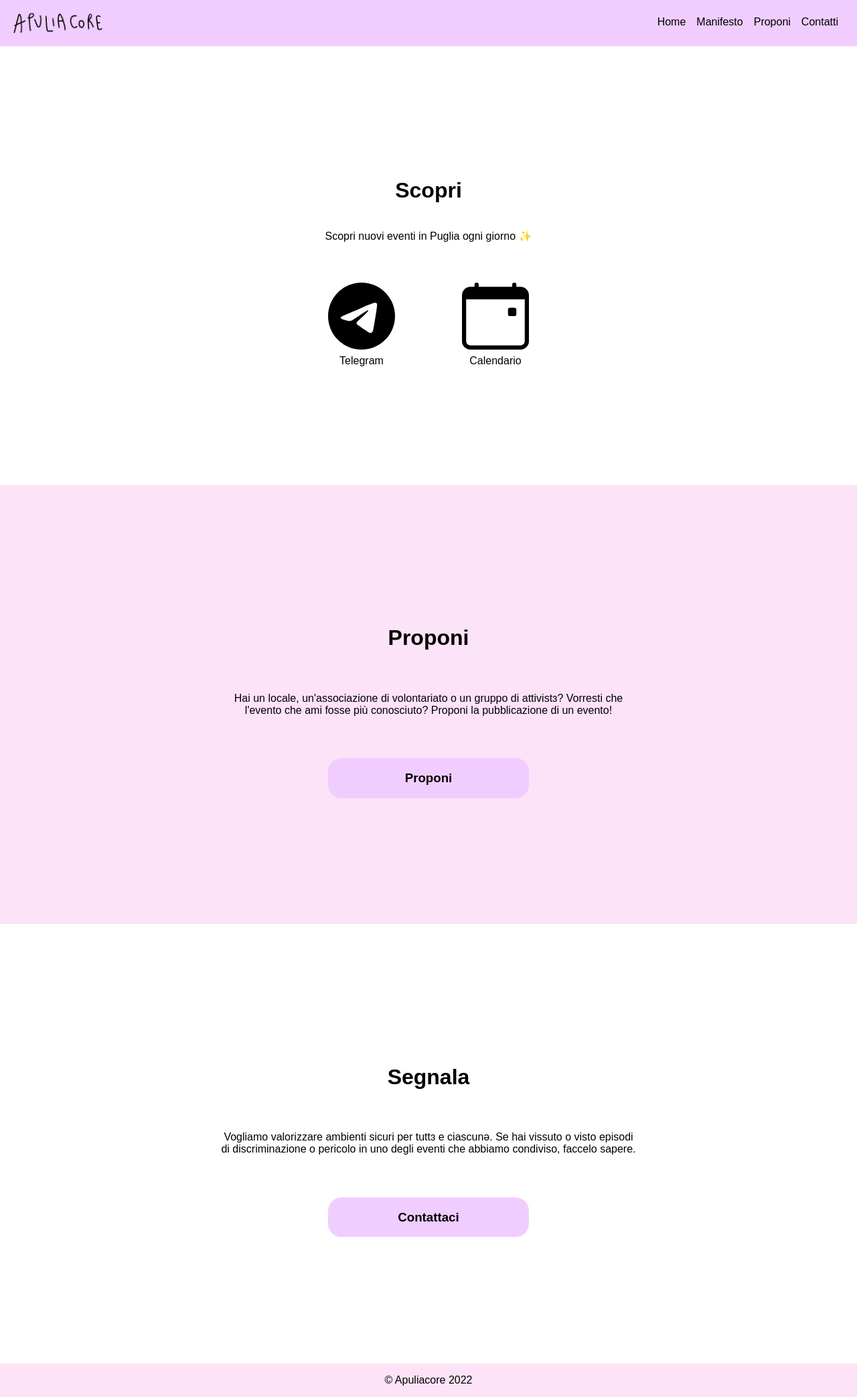
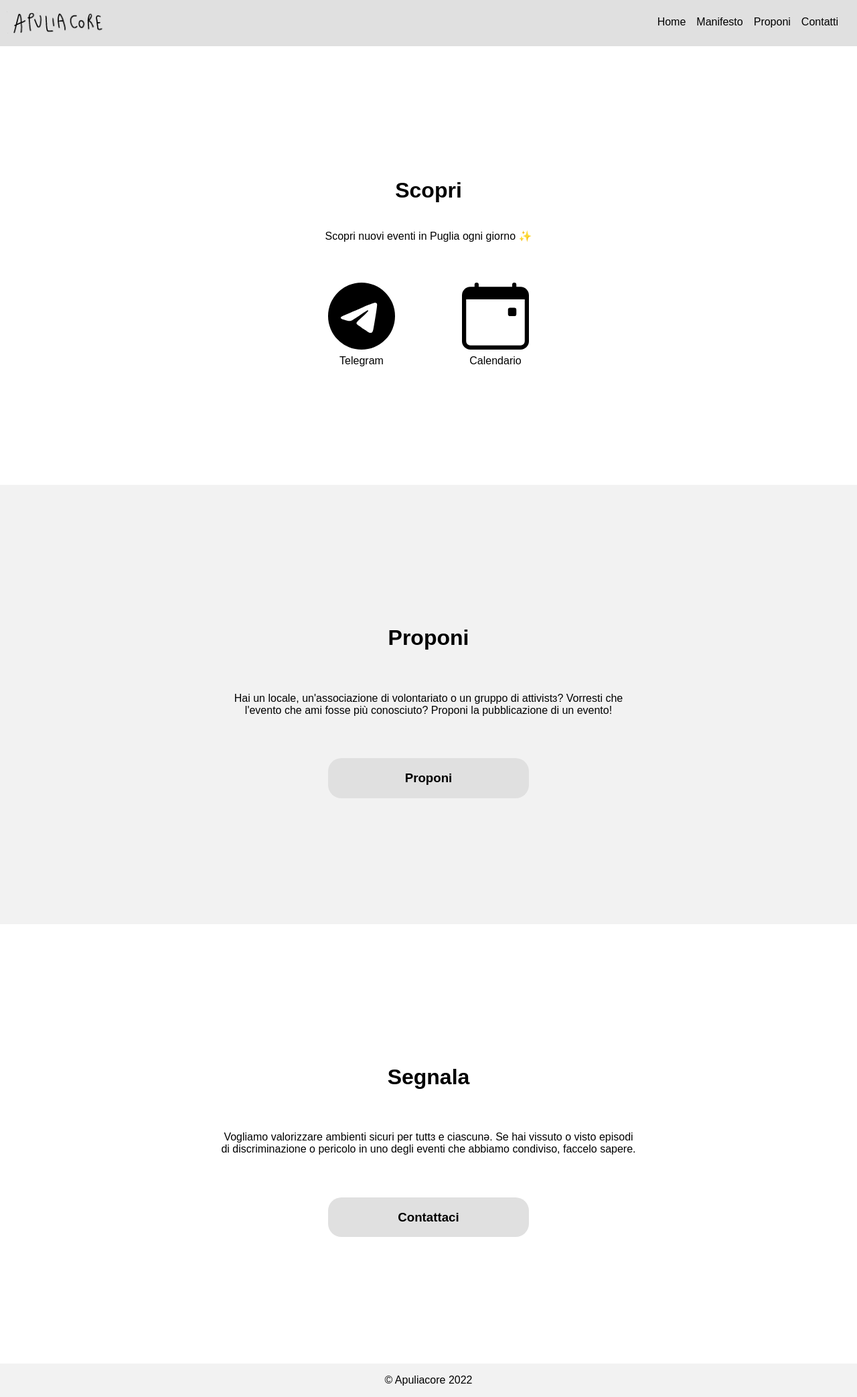
Before and after one commit to apuliacore/apuliacore.github.com, a Jekyll site: the page built from index.html, in a window 1280 px wide. Shown: the whole page at 67% size. Built offline with Jekyll 4.4.1, drawn with Linux system fonts in a browser that asks for light colours.

Commit message:
Revert "Update color"
This reverts commit b0de0ca47ebb48a3fd0ec3c3f7d22af2e8dcdbf9.

```diff
--- a/css/style.scss
+++ b/css/style.scss
@@ -1,11 +1,11 @@
 ---
 ---
 
-$pale-purple-pantone: #fce3f7;
-$black-coral: #576066;
-$gold-crayola: #f9c784;
-$violet-ryb: #7803a3;
-$thistle: #f1cdff;
+$pale-purple-pantone: #fce3f7ff;
+$black-coral: #576066ff;
+$gold-crayola: #f9c784ff;
+$violet-ryb: #7803a3ff;
+$thistle: #f1cdffff;
 
 $light-gray: #f2f2f2;
 $gray: #e0e0e0;
@@ -31,12 +31,12 @@ h1, h2, p, li, a, label, span {
 
 .top-bar {
 	display: flex;
-	background-color: $thistle;
+	background-color: $gray;
 }
 
 .body {
 	max-width: 100%;
-	background-color: $pale-purple-pantone;
+	background-color: $light-gray;
 	margin: auto;
 }
 
@@ -51,7 +51,7 @@ h1, h2, p, li, a, label, span {
 
 .homepage-section {
 	height: 70vh;
-	background-color: $pale-purple-pantone;
+	background-color: $light-gray;
 	display: flex;
 	padding: 1%;
 }
@@ -108,7 +108,7 @@ h1, h2, p, li, a, label, span {
 }
 
 .action-button {
-	background-color: $thistle;
+	background-color: $gray;
 	border-radius: 20px;
 	text-align: center;
 	width: 300px;
@@ -258,7 +258,7 @@ h1, h2, p, li, a, label, span {
   margin: 0;
   padding: 80px 0;
   list-style: none;
-  background-color: $pale-purple-pantone;
+  background-color: $light-gray;
   box-shadow: 2px 2px 6px rgba(0, 0, 0, .4);
   transition-duration: .25s;
 }
@@ -274,5 +274,5 @@ h1, h2, p, li, a, label, span {
   transition-duration: .25s;
 }
 .menu__item:hover {
-  background-color: $thistle;
+  background-color: $gray;
 }
```
